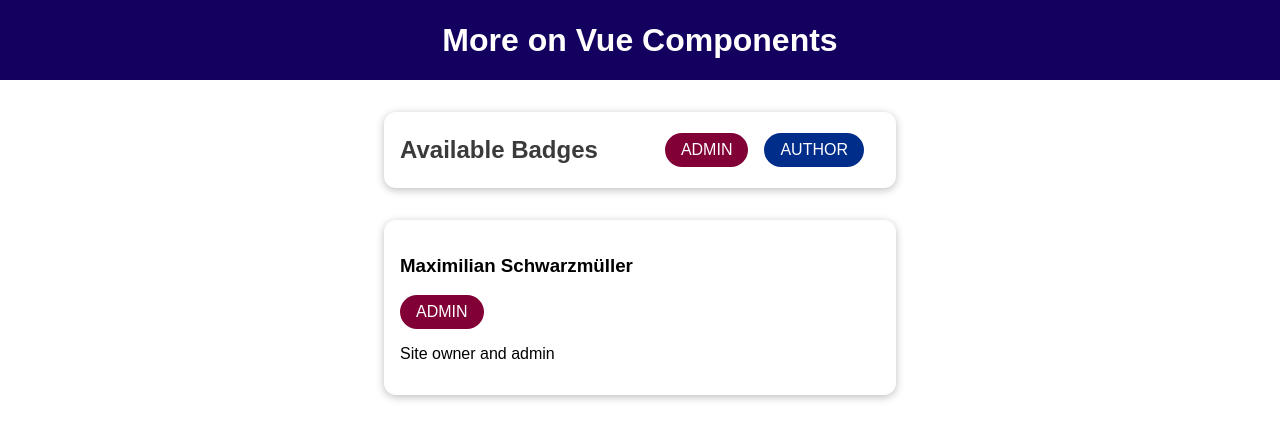
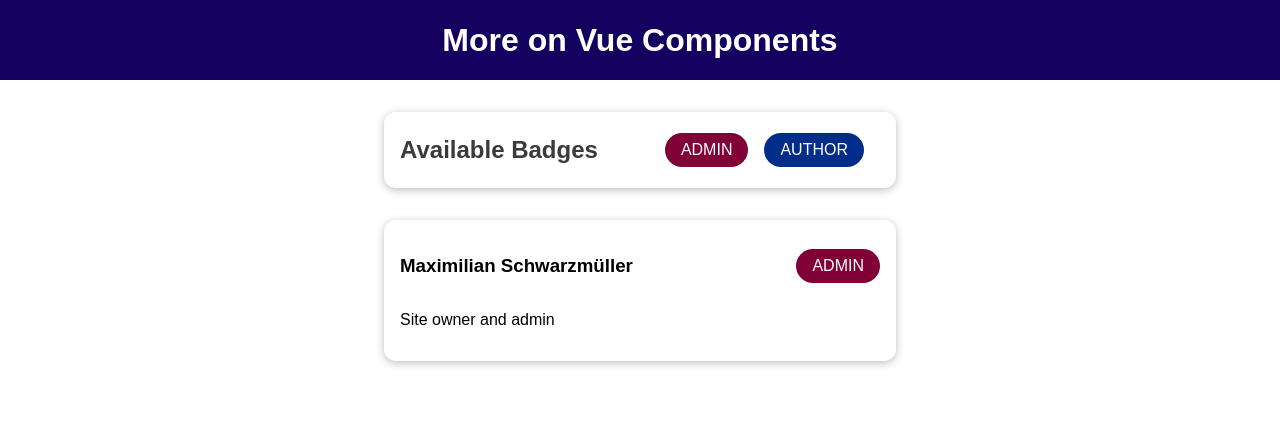
Before and after one commit to simoesdaniel/vue_cli_projects, a Vue app in the folder cmp-adv-01-starting-setup/: page / in a window 1280 px wide. Shown: the top 440 px of the page. Built offline with nearby package versions, Linux system fonts and the light colour scheme.

Commit message:
other ways and explanations of using slots

```diff
--- a/cmp-adv-01-starting-setup/src/components/BadgeList.vue
+++ b/cmp-adv-01-starting-setup/src/components/BadgeList.vue
@@ -1,7 +1,8 @@
 <template>
   <section>
     <base-card>
-      <template v-slot:header>
+    <!-- v-lot can be also be called by # -->
+      <template #header>
         <h2>Available Badges</h2>
       </template>
       <template v-slot:default>
--- a/cmp-adv-01-starting-setup/src/components/BaseCard.vue
+++ b/cmp-adv-01-starting-setup/src/components/BaseCard.vue
@@ -1,14 +1,19 @@
 <template>
   <div>
-      <header>
-          <slot name="header"></slot>
+      <header v-if="$slots.header">
+          <slot name="header">
+            <h2>The Default</h2>
+          </slot>
       </header>
-    <slot name="default"></slot>
+    <slot></slot>
   </div>
 </template>
 
 <script>
 export default {
+  mounted() {
+    console.log(this.$slots.header);
+  },
 };
 </script>
 
@@ -20,4 +25,17 @@ div {
   box-shadow: 0 2px 8px rgba(0, 0, 0, 0.26);
   padding: 1rem;
 }
+header {
+  display: flex;
+  justify-content: space-between;
+  align-items: center;
+}
+
+.badge {
+  display: inline-block;
+  padding: 0.5rem 1rem;
+  border-radius: 30px;
+  background-color: #ccc;
+  color: #2e2e2e;
+}
 </style>
--- a/cmp-adv-01-starting-setup/src/components/UserInfo.vue
+++ b/cmp-adv-01-starting-setup/src/components/UserInfo.vue
@@ -21,17 +21,5 @@ export default {
 // style scoped determines that this styling is fixed to this component and
 cannot affect or be affected by other component stylings
 <style scoped>
-section header {
-  display: flex;
-  justify-content: space-between;
-  align-items: center;
-}
 
-.badge {
-  display: inline-block;
-  padding: 0.5rem 1rem;
-  border-radius: 30px;
-  background-color: #ccc;
-  color: #2e2e2e;
-}
 </style>
```
